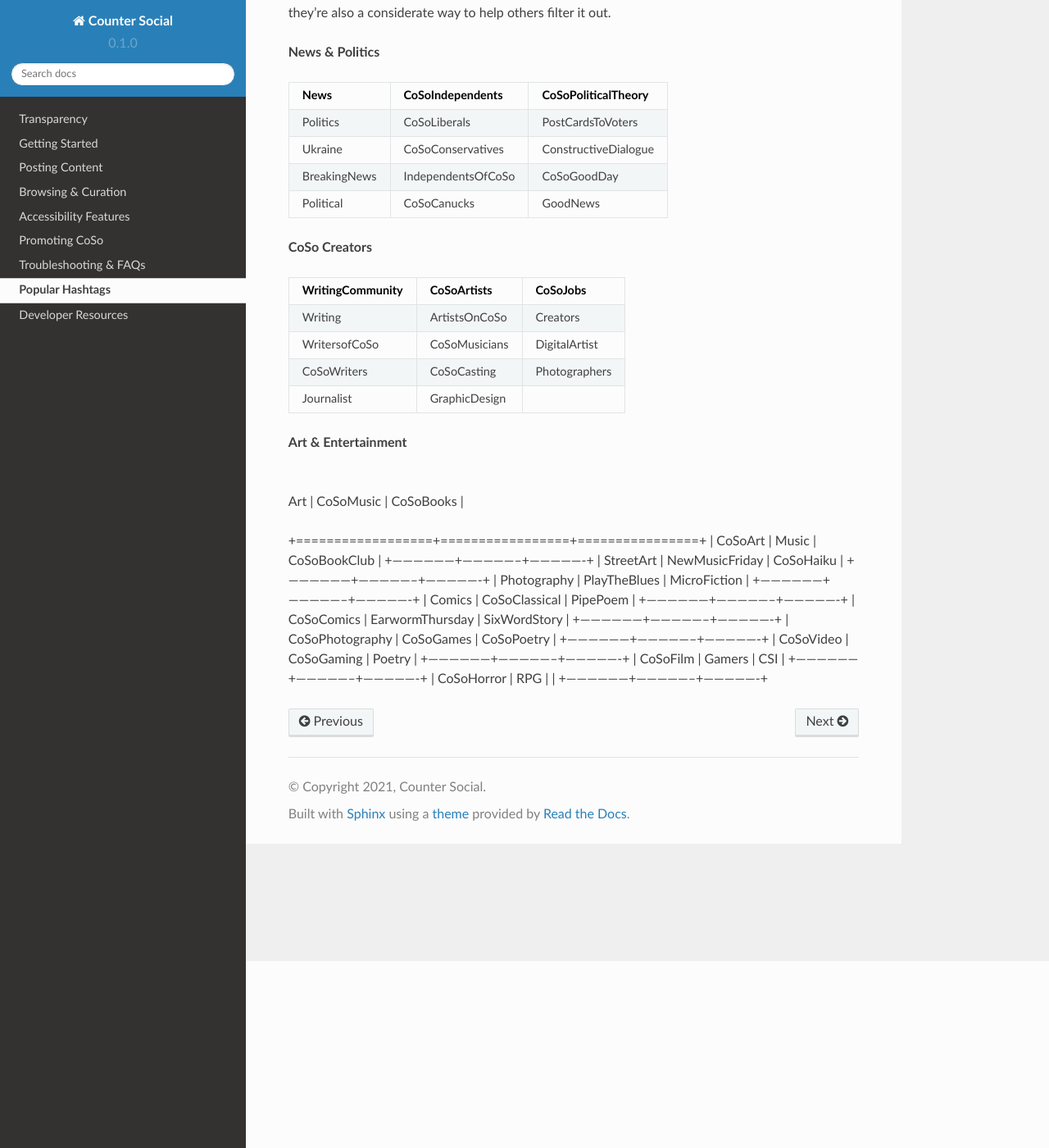
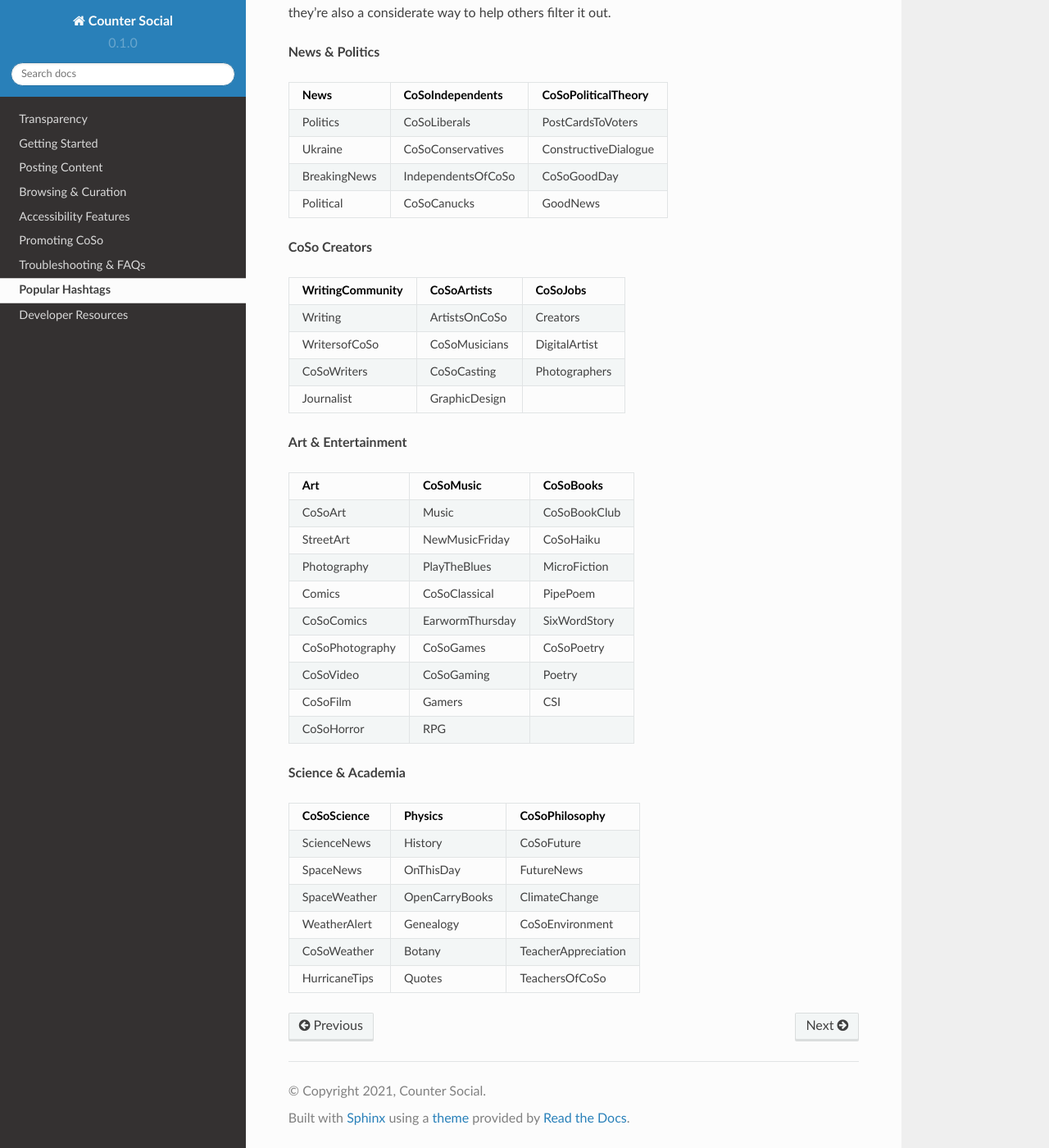
Before and after one commit to itskel/userguide, a Sphinx documentation site: the page built from docs/source/popular-hashtags.rst, in a window 1280 px wide and 1400 px high, scrolled down 228 px. Shown: the whole window at 82% size. Built offline with Sphinx 7.4.7 and the Read the Docs theme 2.0.0, drawn with Linux system fonts in a browser that asks for light colours; pages that are not in the unit, such as notebooks, are missing from menus.

Commit message:
Update popular-hashtags.rst

```diff
--- a/docs/source/popular-hashtags.rst
+++ b/docs/source/popular-hashtags.rst
@@ -32,7 +32,7 @@
 
 **Art & Entertainment**
 
- +------------------+-----------------+----------------+
++------------------+-----------------+----------------+
 | Art              | CoSoMusic       | CoSoBooks      |
 +==================+=================+================+
 | CoSoArt          | Music           | CoSoBookClub   |
@@ -53,3 +53,21 @@
 +------------------+-----------------+----------------+
 | CoSoHorror       | RPG             |                |
 +------------------+-----------------+----------------+
+
+**Science & Academia**
+
++----------------+-----------------+-----------------------+
+| CoSoScience    | Physics         | CoSoPhilosophy        |
++================+=================+=======================+
+| ScienceNews    | History         | CoSoFuture            |
++----------------+-----------------+-----------------------+
+| SpaceNews      | OnThisDay       | FutureNews            |
++----------------+-----------------+-----------------------+
+| SpaceWeather   | OpenCarryBooks  | ClimateChange         |
++----------------+-----------------+-----------------------+
+| WeatherAlert   | Genealogy       | CoSoEnvironment       |
++----------------+-----------------+-----------------------+
+| CoSoWeather    | Botany          | TeacherAppreciation   |
++----------------+-----------------+-----------------------+
+| HurricaneTips  | Quotes          | TeachersOfCoSo        |
++----------------+-----------------+-----------------------+
```
